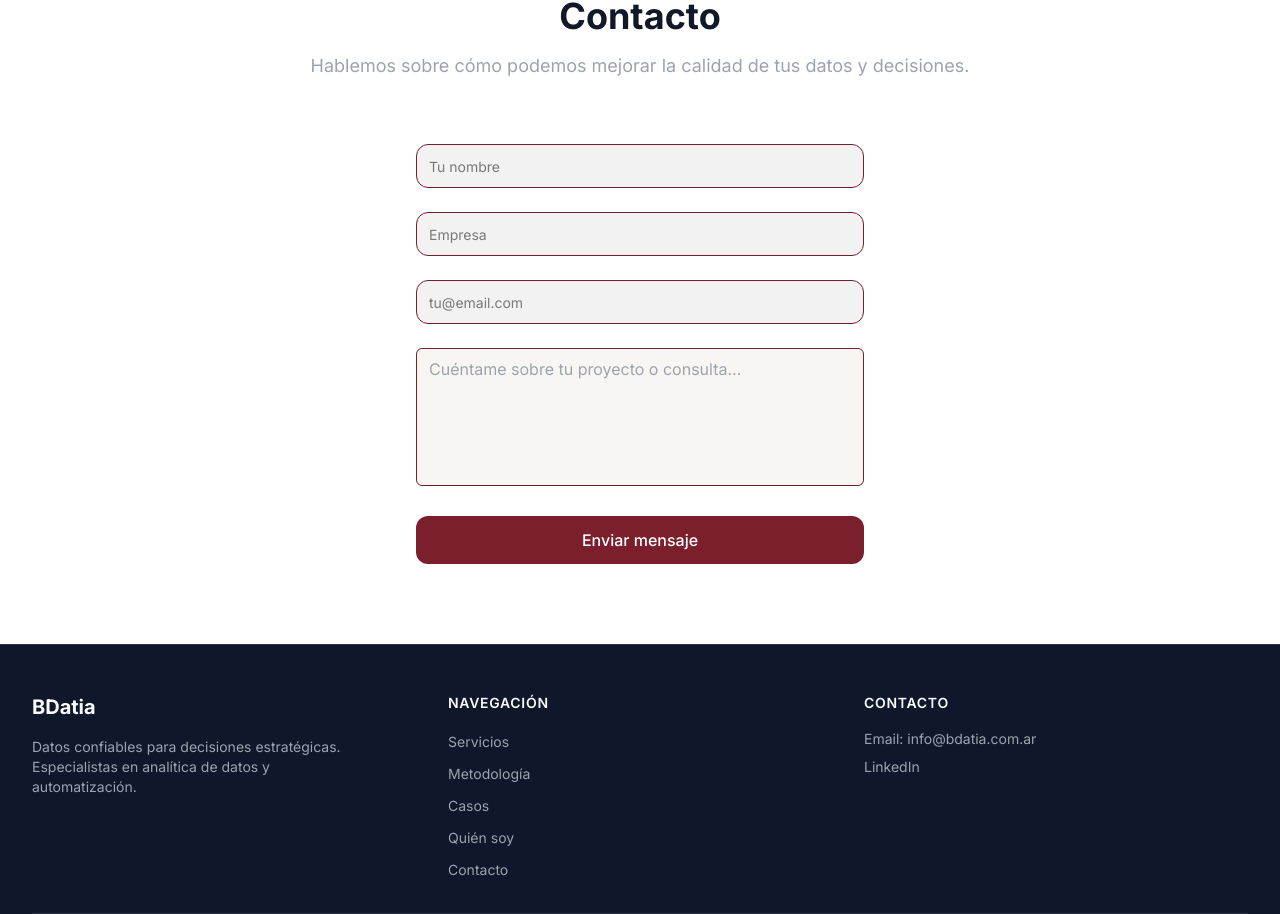
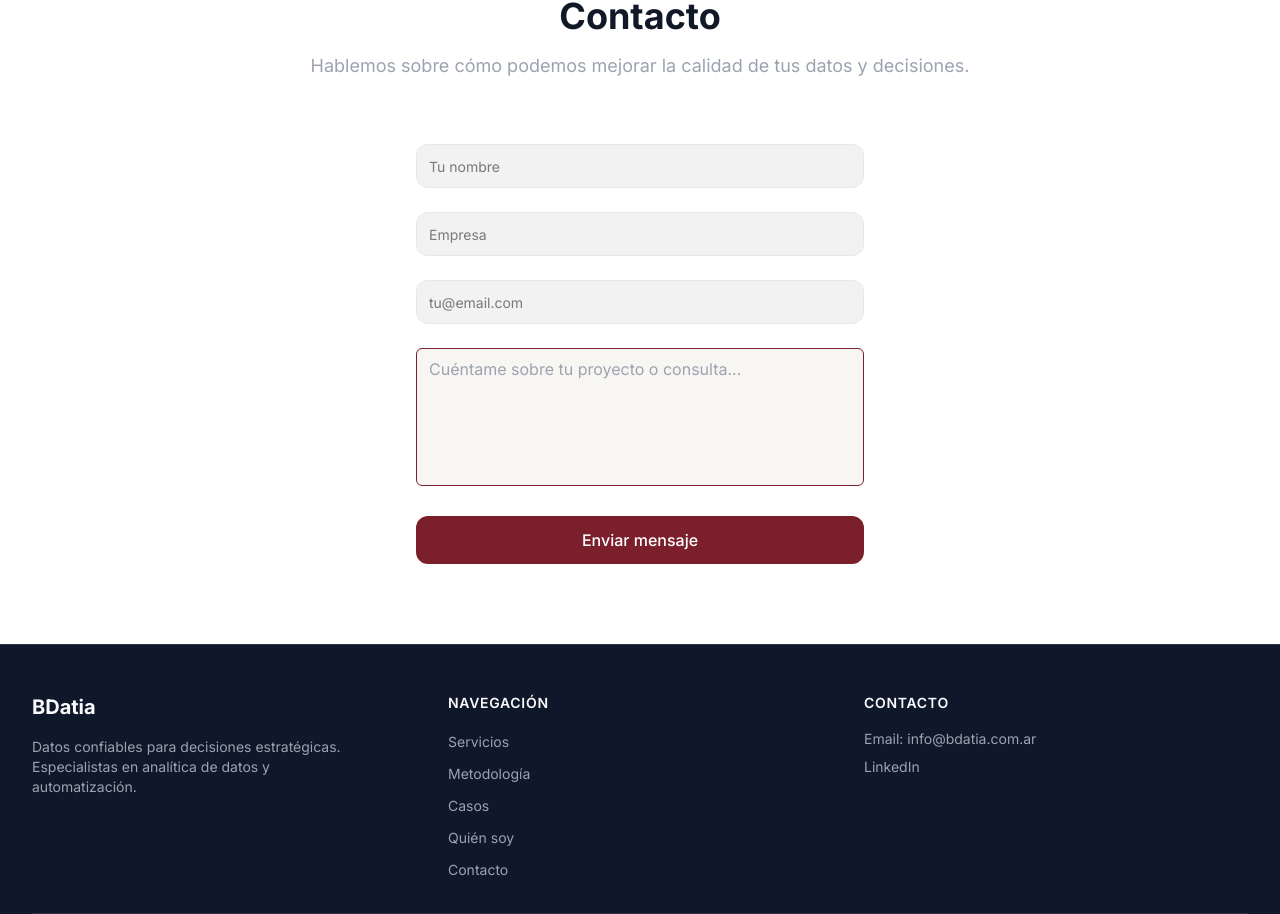
Before and after one commit to BarbaraLoyo/bdatia-web, a Next.js app: page / in a window 1280 px wide. Shown: the part 4684-5598 px from the top of the page. Built offline with nearby package versions, Linux system fonts and the light colour scheme.

Commit message:
fix: Input supports error prop

```diff
--- a/components/ui/Input.tsx
+++ b/components/ui/Input.tsx
@@ -2,35 +2,37 @@ import * as React from "react";
 import { clsx } from "clsx";
 import { twMerge } from "tailwind-merge";
 
-/**
- * Combina clases Tailwind sin duplicados.
- */
 function cn(...inputs: Array<string | undefined | null | false>) {
   return twMerge(clsx(inputs));
 }
 
-export type InputProps = React.InputHTMLAttributes<HTMLInputElement>;
+export interface InputProps extends React.InputHTMLAttributes<HTMLInputElement> {
+  error?: string;
+}
 
-/**
- * Input (BDatia)
- * - Base minimalista/institucional, con foco visible y estilo premium sobrio.
- * - Editá colores y bordes acá si querés ajustar la estética.
- */
 export const Input = React.forwardRef<HTMLInputElement, InputProps>(
-  ({ className, type = "text", ...props }, ref) => {
+  ({ className, type = "text", error, ...props }, ref) => {
     return (
+      <div className="space-y-1">
         <input
           ref={ref}
           type={type}
           className={cn(
+            // ✅ borde normal (acá podés dejarlo bordó si querés)
             "h-11 w-full rounded-xl border bg-black/5 px-3 text-sm text-black",
-  "border-[#7A1F2B] placeholder:text-black/50",
-  "focus-visible:outline-none focus-visible:ring-2 focus-visible:ring-[#7A1F2B]/30 focus-visible:border-[#7A1F2B]",
+            "placeholder:text-black/50",
+            "focus-visible:outline-none focus-visible:ring-2 focus-visible:ring-[color:var(--gold)]",
             "disabled:cursor-not-allowed disabled:opacity-50",
+            // ✅ si hay error, borde rojo
+            error && "border-red-500 focus-visible:ring-red-500",
+            // ✅ si NO hay error, tu borde suave actual
+            !error && "border-gold/10",
             className
           )}
           {...props}
         />
+        {error ? <p className="text-sm text-red-600">{error}</p> : null}
+      </div>
     );
   }
 );
```
Lines whose indentation alone changed are shown as unchanged.
